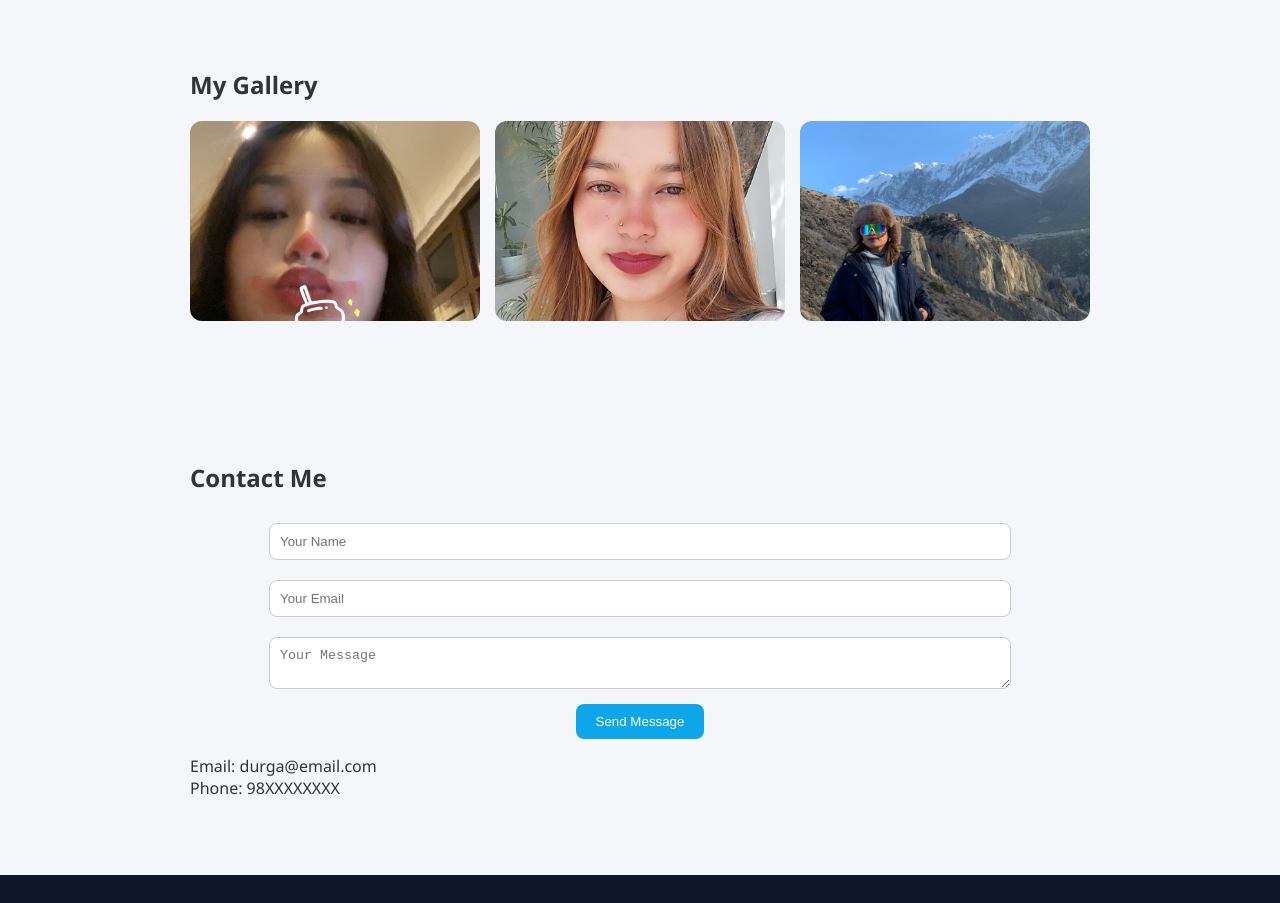
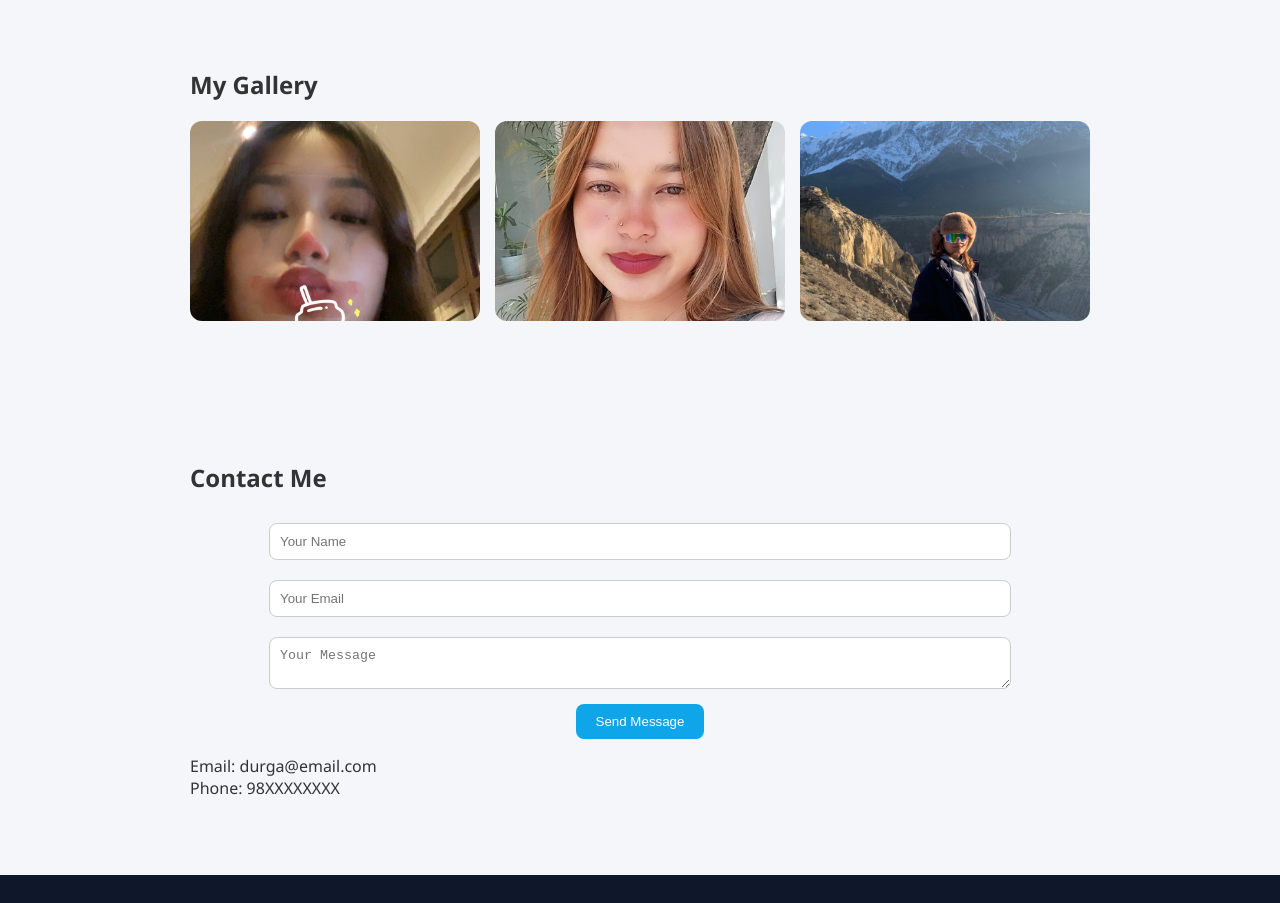
Before and after one commit to durga2081-0214-jpg/durgabasnet, a plain HTML site: page index.html in a window 1280 px wide. Shown: the part 1740-2643 px from the top of the page. Drawn offline with Linux system fonts and the light colour scheme.

Commit message:
Update index.html

```diff
--- a/index.html
+++ b/index.html
@@ -91,7 +91,7 @@
     <div class="gallery">
         <img src="durga.jpeg">
         <img src="picture.jpeg">
-        <img src="pic.jpeg">
+        <img src="piccc.jpeg">
     </div>
 </section>
 
```
